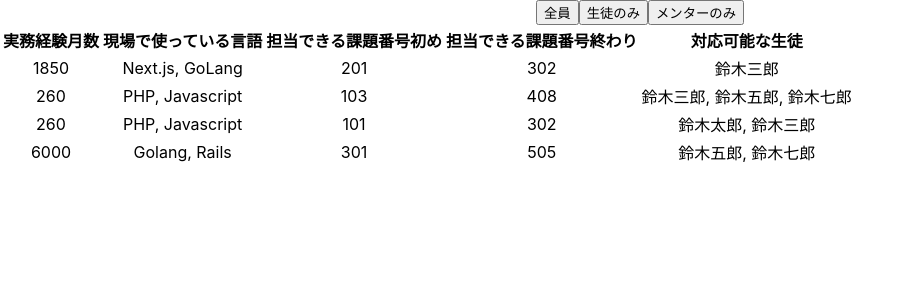
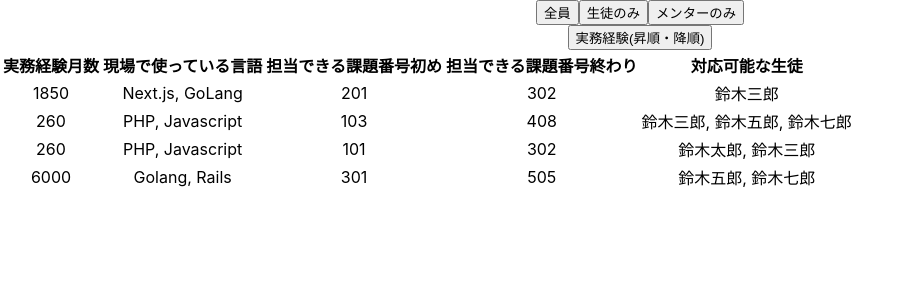
Before and after one commit to Syota622/ts-practice, a React (Create React App) app: page / in a window 1280 px wide. Both pictures are taken after a click on the button "メンターのみ". Shown: the top 300 px of the page, without its empty margins (0-910 px from the left). Built offline with nearby package versions, Linux system fonts and the light colour scheme.

Commit message:
メンターの昇順・降順の実装が完了

```diff
--- a/src/components/MentorTable.tsx
+++ b/src/components/MentorTable.tsx
@@ -1,4 +1,5 @@
-import React from 'react';
+// MentorTable.tsx
+import React, { useState } from 'react';
 
 interface User {
   id: number;
@@ -25,8 +26,33 @@ interface MentorTableProps {
 }
 
 const MentorTable: React.FC<MentorTableProps> = ({ users }) => {
-  // メンターだけを抽出
-  const mentors = users.filter(user => user.role === 'mentor');
+
+  // 実務経験でソートする
+  // experienceDays: 実務経験
+  const [sortConfig, setSortConfig] = useState<{ key: 'experienceDays'; direction: 'ascending' | 'descending' } | null>(null);
+
+  // メンターだけを抽出して、ソートする
+  const sortedMentors = [...users].filter(user => user.role === 'mentor').sort((a, b) => {
+    if (!sortConfig) return 0;
+    const aValue = a[sortConfig.key] ?? 0; // Nullish coalescing operator for handling undefined
+    const bValue = b[sortConfig.key] ?? 0; // Nullish coalescing operator for handling undefined
+    if (aValue < bValue) {
+      return sortConfig.direction === 'ascending' ? -1 : 1;
+    }
+    if (aValue > bValue) {
+      return sortConfig.direction === 'ascending' ? 1 : -1;
+    }
+    return 0;
+  });
+
+  // ソートする関数
+  const requestSort = (key: 'experienceDays') => {
+    let direction: 'ascending' | 'descending' = 'ascending';
+    if (sortConfig && sortConfig.key === key && sortConfig.direction === 'ascending') {
+      direction = 'descending';
+    }
+    setSortConfig({ key, direction });
+  };
 
   // 課担当範囲に含んでいる生徒の名前を表示
   const getStudentsForMentor = (mentor: User) => {
@@ -39,6 +65,10 @@ const MentorTable: React.FC<MentorTableProps> = ({ users }) => {
   };
 
   return (
+    <div>
+      <div>
+        <button onClick={() => requestSort('experienceDays')}>実務経験(昇順・降順)</button>
+      </div>
       <table>
         <thead>
           <tr>
@@ -50,7 +80,7 @@ const MentorTable: React.FC<MentorTableProps> = ({ users }) => {
           </tr>
         </thead>
         <tbody>
-        {mentors.map(mentor => (
+          {sortedMentors.map(mentor => (
             <tr key={mentor.id}>
               <td>{mentor.experienceDays}</td>
               <td>{mentor.useLangs?.join(", ")}</td>
@@ -61,6 +91,7 @@ const MentorTable: React.FC<MentorTableProps> = ({ users }) => {
           ))}
         </tbody>
       </table>
+    </div>
   );
 }
 
```
Lines whose indentation alone changed are shown as unchanged.
